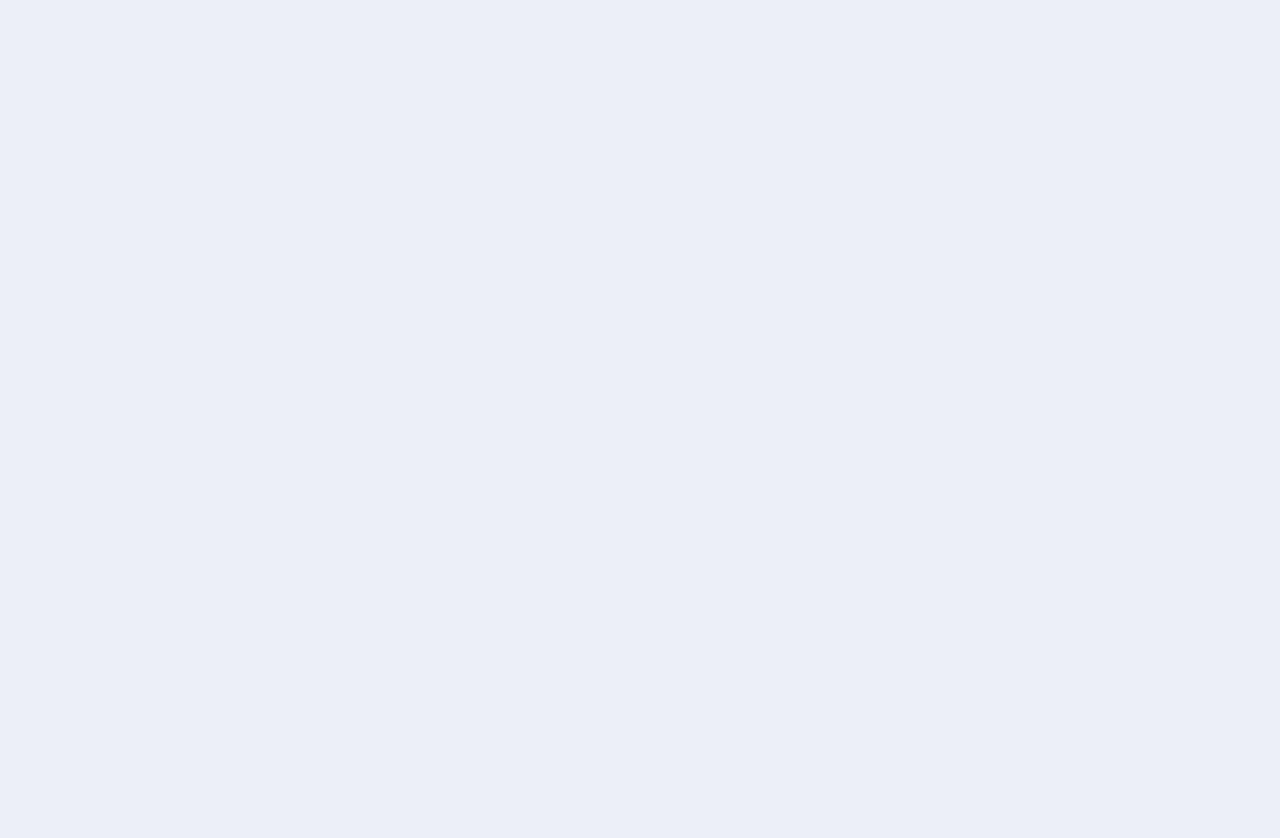
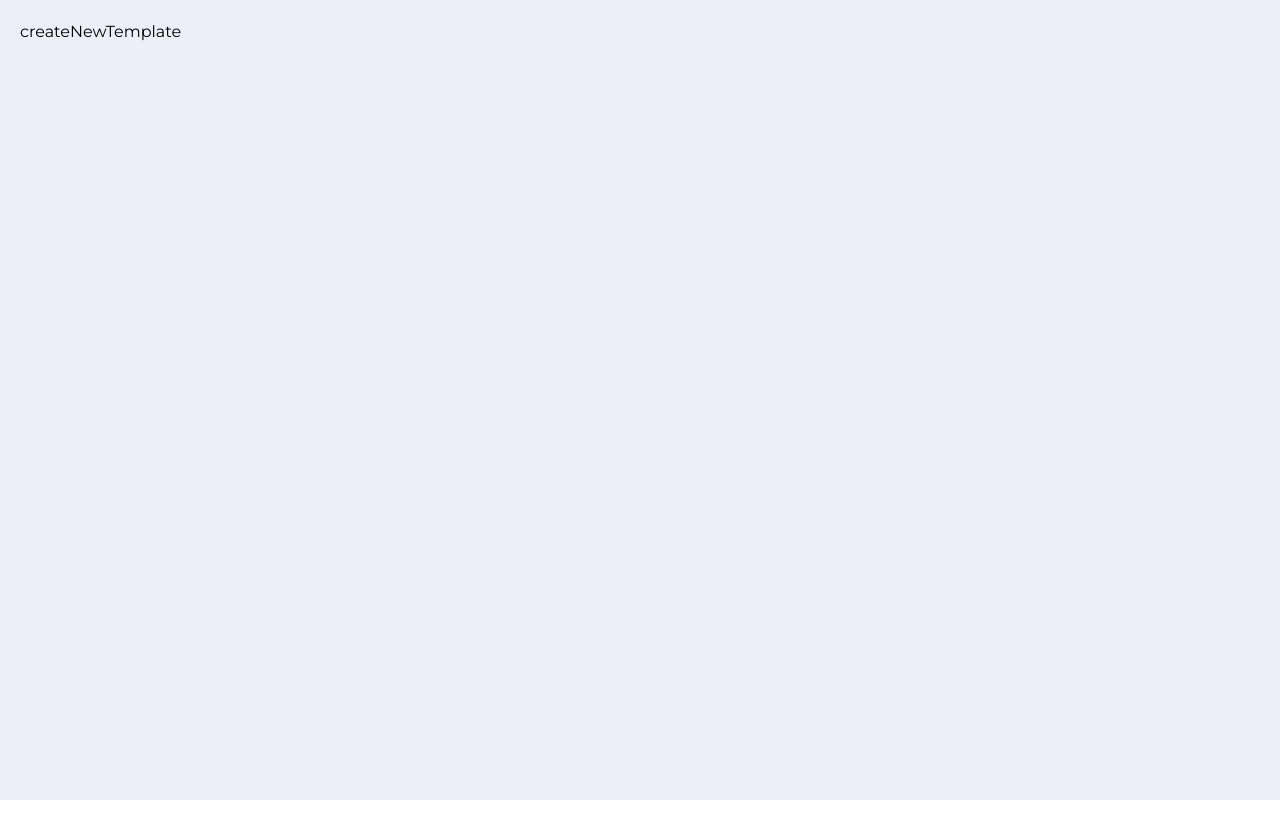
Before and after one commit to zeeshanhaider5121472/NextJS-Business-Management-System, a Next.js app: page /newtask/createTemplate in a window 1280 px wide. After the commit the page ends 800 px from the top, so only its background shows below. Built offline with nearby package versions, Linux system fonts and the light colour scheme.

Commit message:
new task screen working with form

```diff
--- a/src/app/newtask/createTemplate/page.tsx
+++ b/src/app/newtask/createTemplate/page.tsx
@@ -1,14 +1,13 @@
 "use client";
-import { useSearchParams } from "next/navigation";
 
 export default function CreateTemplate() {
-  const searchParams = useSearchParams();
-  const arrayData = JSON.parse(searchParams.get("members") || "[]");
-  const stringData = searchParams.get("processName") || "";
+  // const searchParams = useSearchParams();
+  // const arrayData = JSON.parse(searchParams.get("members") || "[]");
+  // const stringData = searchParams.get("processName") || "";
   return (
     <main className="flex min-h-screen flex-col p-5 pt-5">
-      {...arrayData}
-      <div className="flex min-h-screen flex-col p-5 pt-5">{stringData}</div>
+      createNewTemplate
+      {/* {...arrayData} */}
     </main>
   );
 }
```
